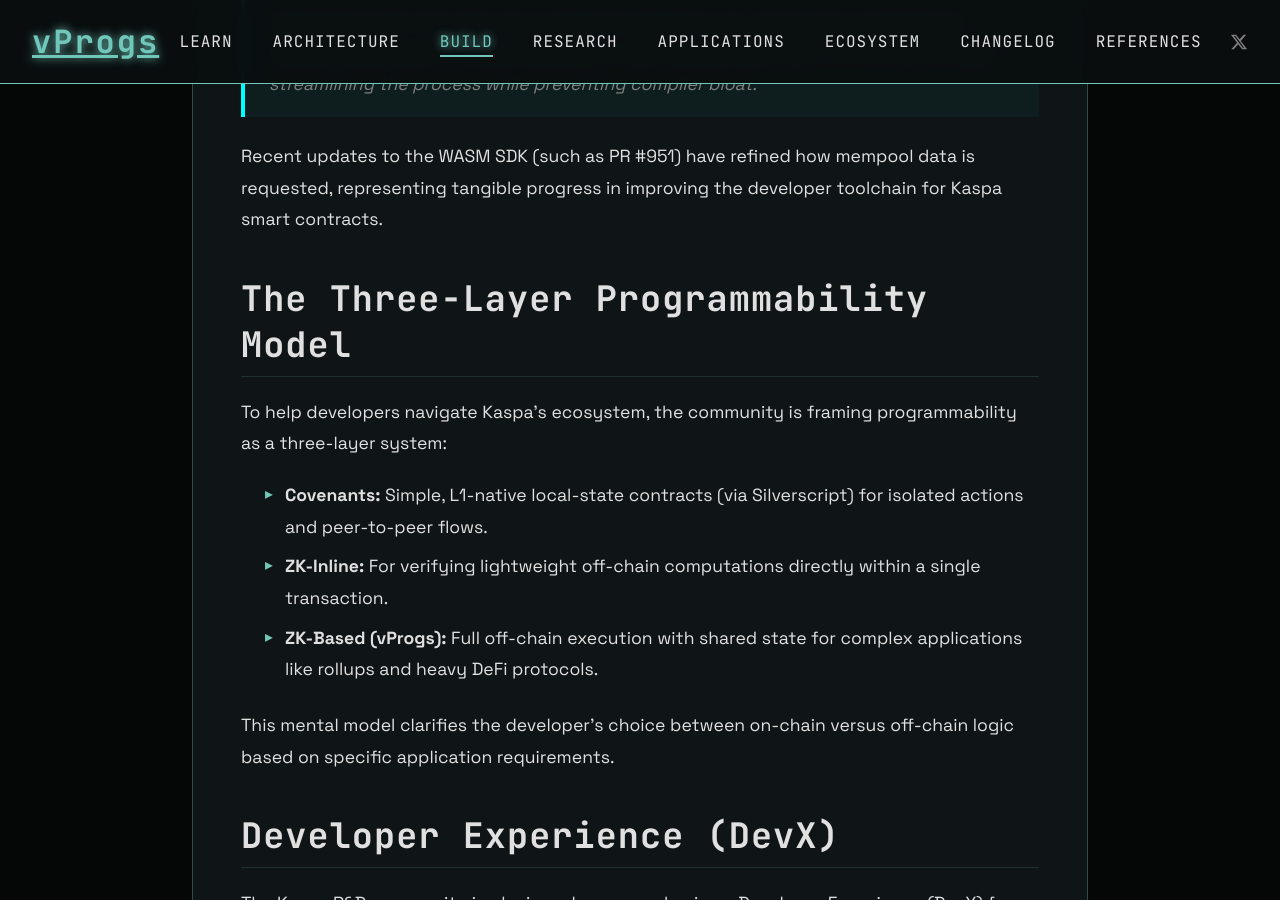
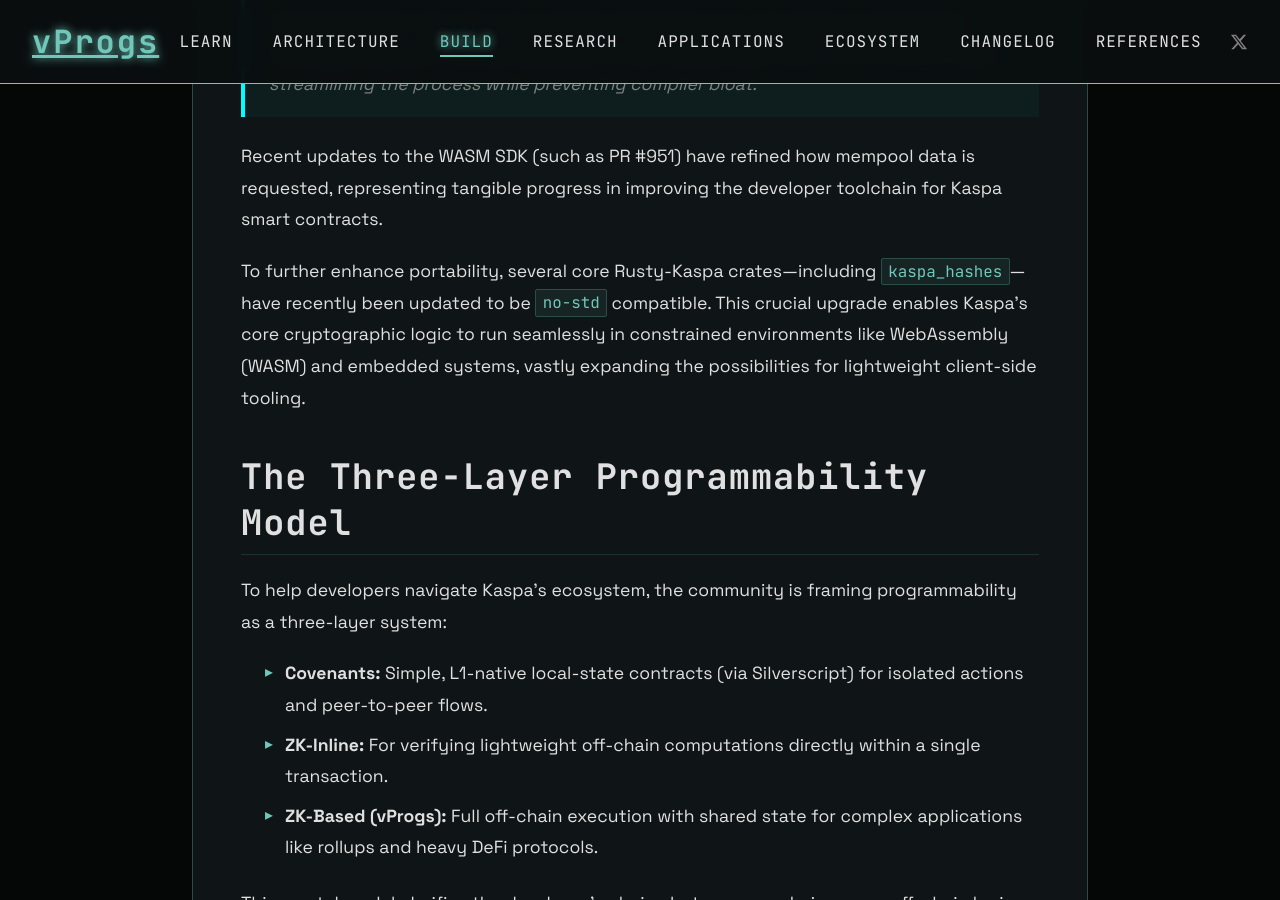
Before and after one commit to creative-inference/vprogs.xyz, a Jekyll site: the page built from build/developer-tools-overview.md, in a window 1280 px wide and 900 px high, scrolled down 3095 px. Built offline with Jekyll 4.4.1, drawn with Linux system fonts in a browser that asks for light colours.

Commit message:
Add information regarding no-std compatibility for WASM tooling [auto]

```diff
--- a/build/developer-tools-overview.md
+++ b/build/developer-tools-overview.md
@@ -64,6 +64,11 @@
 
 Recent updates to the WASM SDK (such as PR #951) have refined how mempool data is requested, representing tangible progress in improving the developer toolchain for Kaspa smart contracts.
 
+
+
+
+To further enhance portability, several core Rusty-Kaspa crates—including `kaspa_hashes`—have recently been updated to be `no-std` compatible. This crucial upgrade enables Kaspa's core cryptographic logic to run seamlessly in constrained environments like WebAssembly (WASM) and embedded systems, vastly expanding the possibilities for lightweight client-side tooling.
+
 ## The Three-Layer Programmability Model
 
 To help developers navigate Kaspa's ecosystem, the community is framing programmability as a three-layer system:
```
